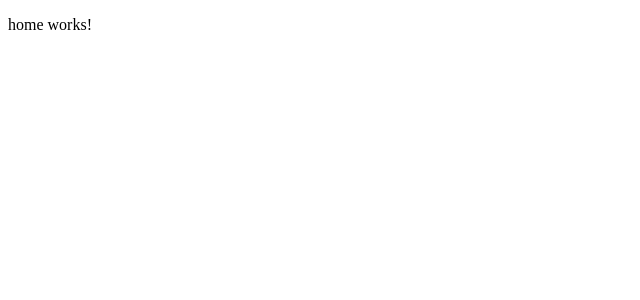
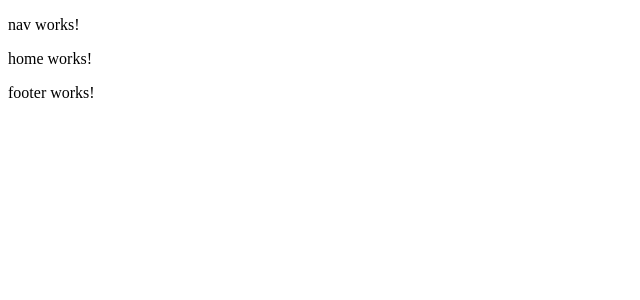
Before and after one commit to realazaber/dacinema, an Angular app in the folder dacinema/: page /home in a window 1280 px wide. Shown: the top 300 px of the page, without its empty margins (0-640 px from the left). Built offline with nearby package versions, Linux system fonts and the light colour scheme.

Commit message:
base universal components

```diff
--- a/dacinema/src/app/app-routing.module.ts
+++ b/dacinema/src/app/app-routing.module.ts
@@ -1,7 +1,16 @@
 import { NgModule } from '@angular/core';
 import { RouterModule, Routes } from '@angular/router';
 
-const routes: Routes = [{ path: 'home', loadChildren: () => import('./pages/home/home.module').then(m => m.HomeModule) }, { path: 'about', loadChildren: () => import('./pages/about/about.module').then(m => m.AboutModule) }, { path: 'movies', loadChildren: () => import('./pages/movies/movies.module').then(m => m.MoviesModule) }, { path: 'mymovies', loadChildren: () => import('./pages/mymovies/mymovies.module').then(m => m.MymoviesModule) }, { path: 'contact', loadChildren: () => import('./pages/contact/contact.module').then(m => m.ContactModule) }];
+const routes: Routes = [
+  { path: 'home', loadChildren: () => import('./pages/home/home.module').then(m => m.HomeModule) },
+  { path: '', redirectTo: '/home', pathMatch: 'full'},
+  { path: 'about', loadChildren: () => import('./pages/about/about.module').then(m => m.AboutModule) },
+  { path: 'movies', loadChildren: () => import('./pages/movies/movies.module').then(m => m.MoviesModule) },
+  { path: 'mymovies', loadChildren: () => import('./pages/mymovies/mymovies.module').then(m => m.MymoviesModule) },
+  { path: 'contact', loadChildren: () => import('./pages/contact/contact.module').then(m => m.ContactModule) }];
+
+
+
 
 @NgModule({
   imports: [RouterModule.forRoot(routes)],
--- a/dacinema/src/app/app.component.html
+++ b/dacinema/src/app/app.component.html
@@ -1 +1,3 @@
+<app-nav></app-nav>
 <router-outlet></router-outlet>
+<app-footer></app-footer>
--- a/dacinema/src/app/app.module.ts
+++ b/dacinema/src/app/app.module.ts
@@ -3,10 +3,14 @@ import { BrowserModule } from '@angular/platform-browser';
 
 import { AppRoutingModule } from './app-routing.module';
 import { AppComponent } from './app.component';
+import { NavComponent } from './components/universal/nav/nav.component';
+import { FooterComponent } from './components/universal/footer/footer.component';
 
 @NgModule({
   declarations: [
-    AppComponent
+    AppComponent,
+    NavComponent,
+    FooterComponent
   ],
   imports: [
     BrowserModule,
--- /dev/null
+++ b/dacinema/src/app/components/universal/footer/footer.component.html
@@ -0,0 +1 @@
+<p>footer works!</p>
--- /dev/null
+++ b/dacinema/src/app/components/universal/nav/nav.component.html
@@ -0,0 +1 @@
+<p>nav works!</p>
```
Also changed, not shown: dacinema/src/app/components/universal/footer/footer.component.ts (added, +10 -0 lines), dacinema/src/app/components/universal/nav/nav.component.ts (added, +10 -0 lines), dacinema/src/app/components/universal/footer/footer.component.scss (added), dacinema/src/app/components/universal/nav/nav.component.scss (added), 2 other files (tests, documents, lock files or other folders).
